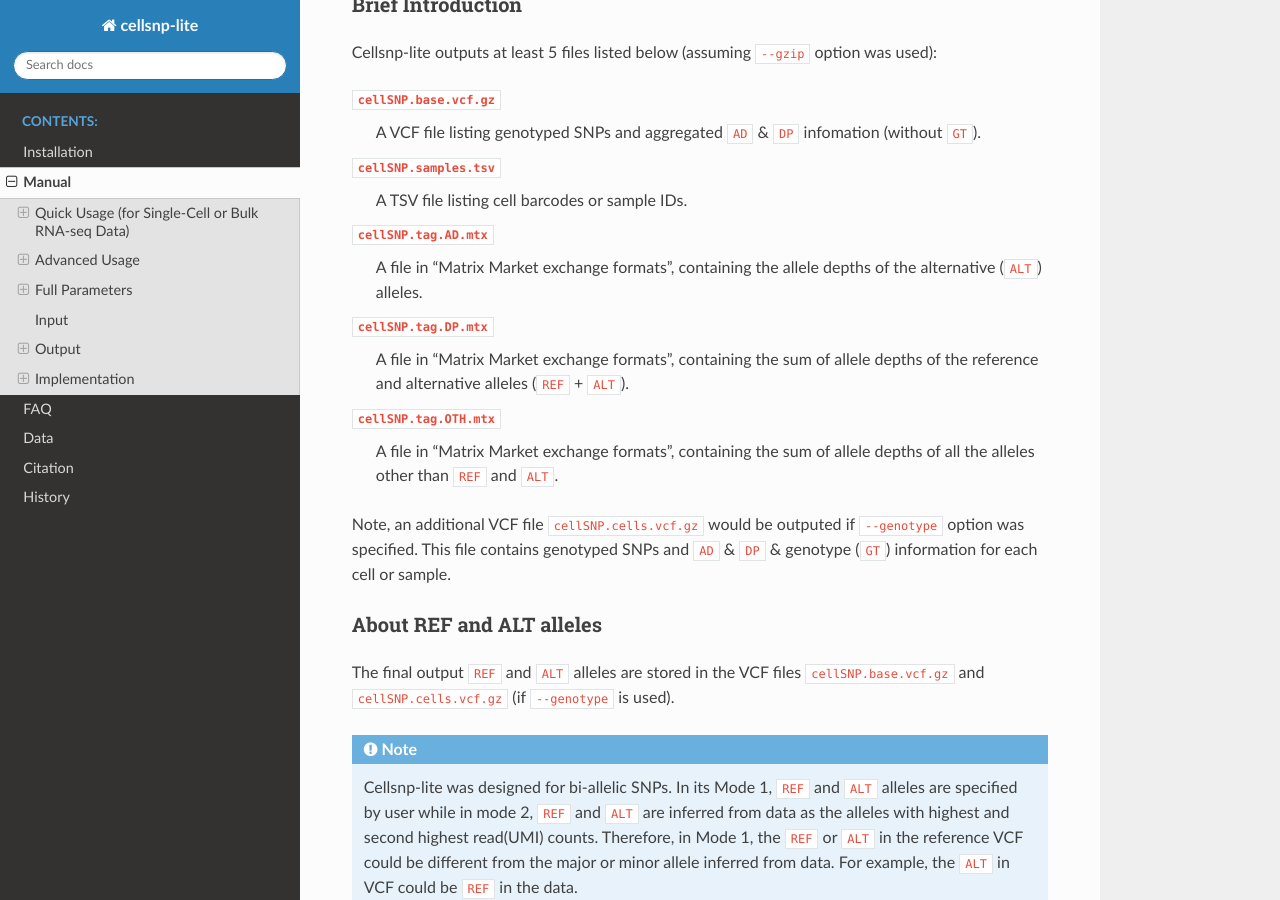
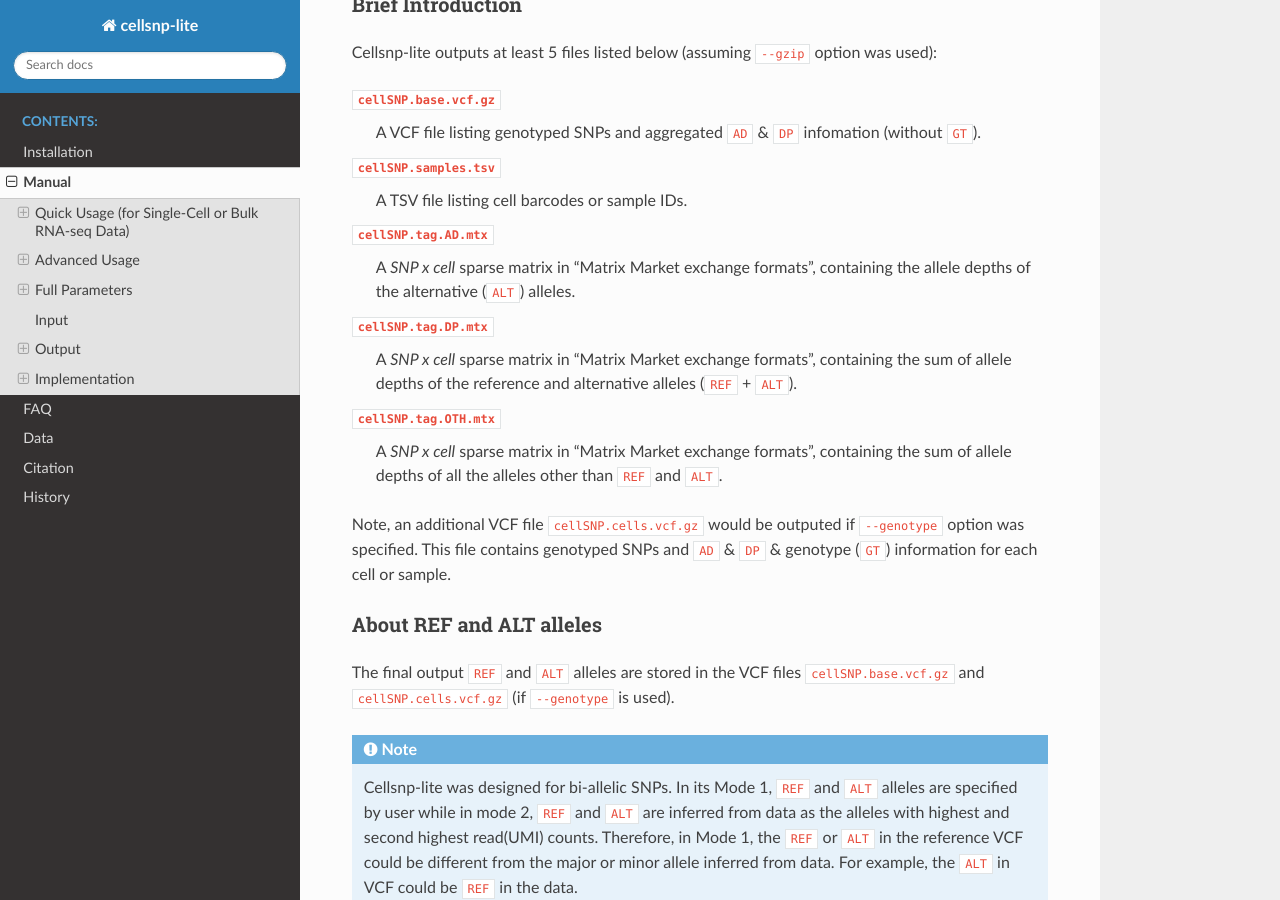
Before and after one commit to single-cell-genetics/cellsnp-lite, a Sphinx documentation site: the page built from docs/main/manual.rst, in a window 1280 px wide and 900 px high, scrolled down 11031 px. Built offline with Sphinx 7.4.7 and the Read the Docs theme 2.0.0, drawn with Linux system fonts in a browser that asks for light colours.

Commit message:
docs: update

```diff
--- a/docs/main/FAQ.rst
+++ b/docs/main/FAQ.rst
@@ -354,8 +354,8 @@ See also: issue #21, #100, #106.
 Downstream Clonal Substructure Discovery with MQuad
 ---------------------------------------------------
 
-What is the recommended pipeline for SMART-seq2 data?
-~~~~~~~~~~~~~~~~~~~~~~~~~~~~~~~~~~~~~~~~~~~~~~~~~~~~~
+What is the recommended pipeline for SMART-seq2 data (MQuad)?
+~~~~~~~~~~~~~~~~~~~~~~~~~~~~~~~~~~~~~~~~~~~~~~~~~~~~~~~~~~~~~
 For SMART-seq2 data, cellsnp-lite supports multiple BAM files as input,
 so there is no need to merge all FASTQ files to generate single BAM file.
 
--- a/docs/main/manual.rst
+++ b/docs/main/manual.rst
@@ -555,16 +555,18 @@ Cellsnp-lite outputs at least 5 files listed below
     A TSV file listing cell barcodes or sample IDs.
 
 ``cellSNP.tag.AD.mtx``
-    A file in "Matrix Market exchange formats", containing the allele depths
-    of the alternative (``ALT``) alleles.
+    A *SNP x cell* sparse matrix in "Matrix Market exchange formats",
+    containing the allele depths of the alternative (``ALT``) alleles.
 
 ``cellSNP.tag.DP.mtx``
-    A file in "Matrix Market exchange formats", containing the sum of
-    allele depths of the reference and alternative alleles (``REF`` + ``ALT``).
+    A *SNP x cell* sparse matrix in "Matrix Market exchange formats",
+    containing the sum of allele depths of the reference and
+    alternative alleles (``REF`` + ``ALT``).
 
 ``cellSNP.tag.OTH.mtx``
-    A file in "Matrix Market exchange formats", containing the sum of
-    allele depths of all the alleles other than ``REF`` and ``ALT``.
+    A *SNP x cell* sparse matrix in "Matrix Market exchange formats",
+    containing the sum of allele depths of all the alleles
+    other than ``REF`` and ``ALT``.
 
 Note, an additional VCF file ``cellSNP.cells.vcf.gz`` would be outputed
 if ``--genotype`` option was specified.
```
